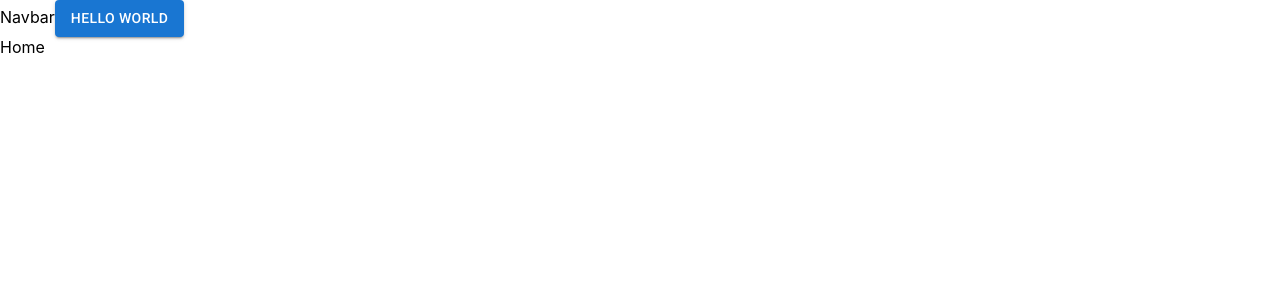
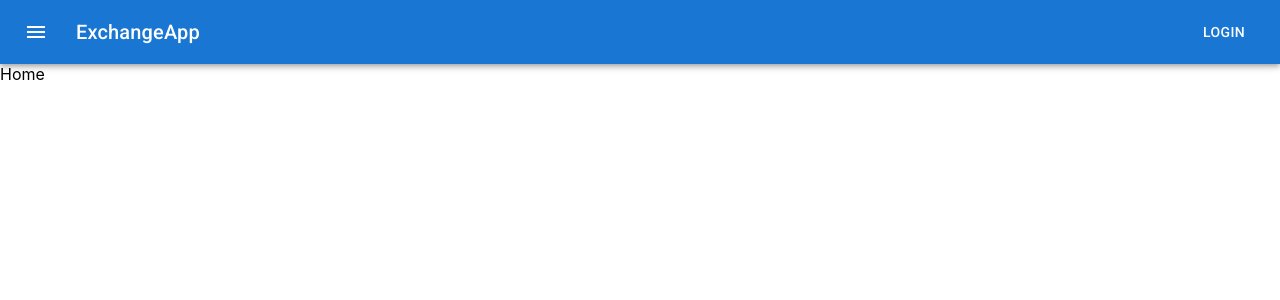
Before and after one commit to JonathanB500/exchange-frontend, a React (Create React App) app: page /home in a window 1280 px wide. Shown: the top 300 px of the page. Built offline with nearby package versions, Linux system fonts and the light colour scheme.

Commit message:
Update navbar

```diff
--- a/src/components/navbar/index.tsx
+++ b/src/components/navbar/index.tsx
@@ -1,14 +1,29 @@
-import { Button } from "@mui/material";
-import React from "react";
+import {
+  AppBar,
+  Box,
+  Button,
+  IconButton,
+  Toolbar,
+  Typography,
+} from "@mui/material";
+import MenuIcon from "@mui/icons-material/Menu";
+import SideMenu from "../sidemenu";
 
 type Props = {};
 
 const Navbar = (props: Props) => {
   return (
-    <div>
-      Navbar
-      <Button variant="contained">Hello world</Button>
-    </div>
+    <Box sx={{ flexGrow: 1 }}>
+      <AppBar position="static">
+        <Toolbar>
+          <SideMenu />
+          <Typography variant="h6" component="div" sx={{ flexGrow: 1 }}>
+            ExchangeApp
+          </Typography>
+          <Button color="inherit">Login</Button>
+        </Toolbar>
+      </AppBar>
+    </Box>
   );
 };
 
--- /dev/null
+++ b/src/components/sidemenu/index.tsx
@@ -0,0 +1,148 @@
+import {
+  Box,
+  Drawer,
+  IconButton,
+  List,
+  ListItem,
+  ListItemButton,
+  ListItemIcon,
+  ListItemText,
+} from "@mui/material";
+import MenuIcon from "@mui/icons-material/Menu";
+import HomeIcon from "@mui/icons-material/Home";
+import FmdGoodIcon from "@mui/icons-material/FmdGood";
+import EventAvailableIcon from "@mui/icons-material/EventAvailable";
+import SettingsIcon from "@mui/icons-material/Settings";
+import CloseIcon from "@mui/icons-material/Close";
+import { Logout } from "@mui/icons-material";
+import React, { ReactNode, useState } from "react";
+import { useNavigate } from "react-router-dom";
+
+type Props = {};
+
+type menuOption = {
+  Name: string;
+  Icon: ReactNode;
+  page: string;
+};
+
+const SideMenu = (props: Props) => {
+  const [drawerOpen, setDrawerOpen] = useState(false);
+  const navigate = useNavigate();
+
+  const routesBlockForGuest = ["/saved-places"];
+
+  const options: menuOption[] = [
+    { Name: "Home", Icon: <HomeIcon />, page: "/home" },
+    {
+      Name: "Saved places",
+      Icon: <FmdGoodIcon />,
+      page: "/saved-places",
+    },
+    { Name: "Scenes", Icon: <EventAvailableIcon />, page: "/scenes" },
+  ];
+
+  const toggleDrawer =
+    (open: boolean) => (event: React.KeyboardEvent | React.MouseEvent) => {
+      if (
+        event.type === "keydown" &&
+        (event as React.KeyboardEvent).key === "Tab"
+      ) {
+        return;
+      }
+      setDrawerOpen(open);
+    };
+
+  const navigateToPage = (page: string) => {
+    navigate(page);
+  };
+
+  const OptionsList = () => {
+    return (
+      <List>
+        {options
+          .filter((el) => {
+            return !(
+              "guest" === "guest" && routesBlockForGuest.includes(el.page)
+            );
+          })
+          .map((i: menuOption) => (
+            <ListItem key={i.Name} disablePadding>
+              <ListItemButton
+                sx={{ "&:hover": { backgroundColor: "#222" } }}
+                onClick={() => navigateToPage(i.page)}
+              >
+                <ListItemIcon sx={{ color: "#fff" }}>{i.Icon}</ListItemIcon>
+                <ListItemText primary={i.Name} sx={{ color: "#fff" }} />
+              </ListItemButton>
+            </ListItem>
+          ))}
+      </List>
+    );
+  };
+
+  return (
+    <Box>
+      <IconButton
+        size="large"
+        edge="start"
+        color="inherit"
+        aria-label="menu"
+        onClick={toggleDrawer(true)}
+        sx={{ mr: 2 }}
+      >
+        <MenuIcon />
+      </IconButton>
+      <Drawer
+        anchor="left"
+        open={drawerOpen}
+        onClose={toggleDrawer(false)}
+        PaperProps={{
+          sx: { backgroundColor: "primary.main" }, // Fondo azul por defecto de MUI
+        }}
+      >
+        <Box
+          sx={{ width: 250, height: "inherit" }}
+          role="presentation"
+          onClick={toggleDrawer(false)}
+          onKeyDown={toggleDrawer(false)}
+        >
+          <Box
+            sx={{
+              width: "100%",
+              display: "flex",
+              justifyContent: "flex-end",
+              padding: "1rem",
+              boxSizing: "border-box",
+            }}
+          >
+            <IconButton
+              size="large"
+              edge="start"
+              color="inherit"
+              aria-label="menu"
+              onClick={toggleDrawer(false)}
+              sx={{ color: "#fff" }} // Color blanco para el icono de cierre
+            >
+              <CloseIcon />
+            </IconButton>
+          </Box>
+          <OptionsList />
+        </Box>
+        <ListItem disablePadding>
+          <ListItemButton
+            sx={{ padding: "1rem", "&:hover": { backgroundColor: "#222" } }}
+            onClick={() => {}}
+          >
+            <ListItemIcon sx={{ color: "#fff" }}>
+              <Logout />
+            </ListItemIcon>
+            <ListItemText primary={"Logout"} sx={{ color: "#fff" }} />
+          </ListItemButton>
+        </ListItem>
+      </Drawer>
+    </Box>
+  );
+};
+
+export default SideMenu;
```
